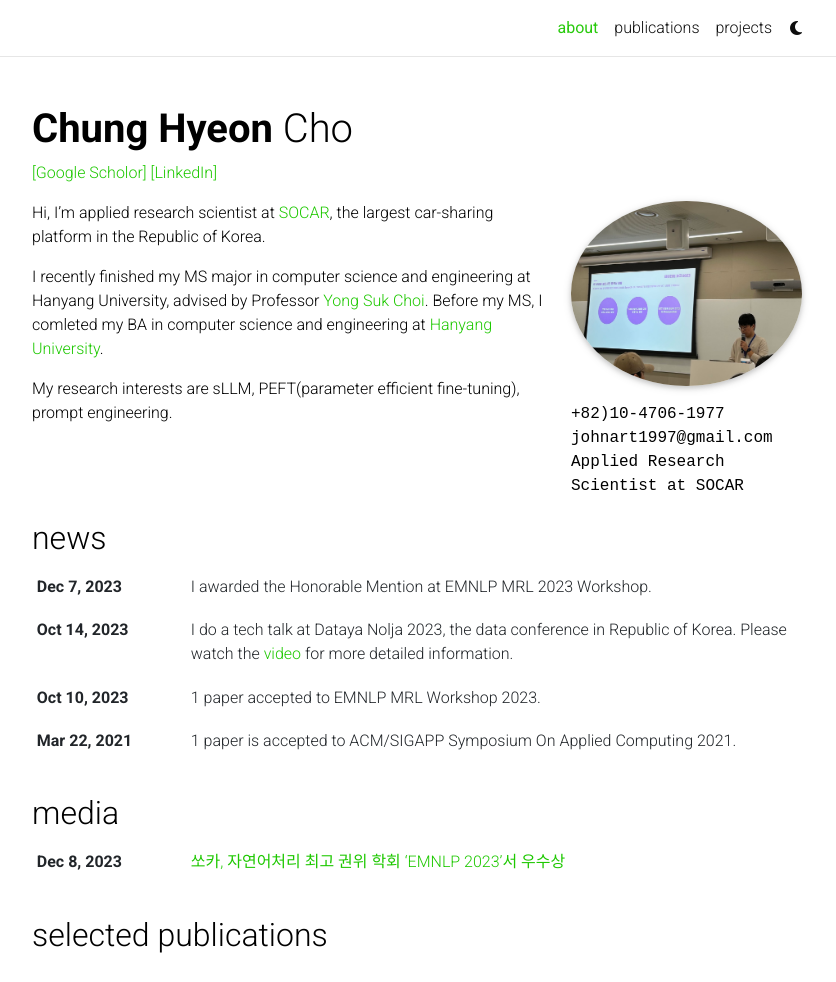
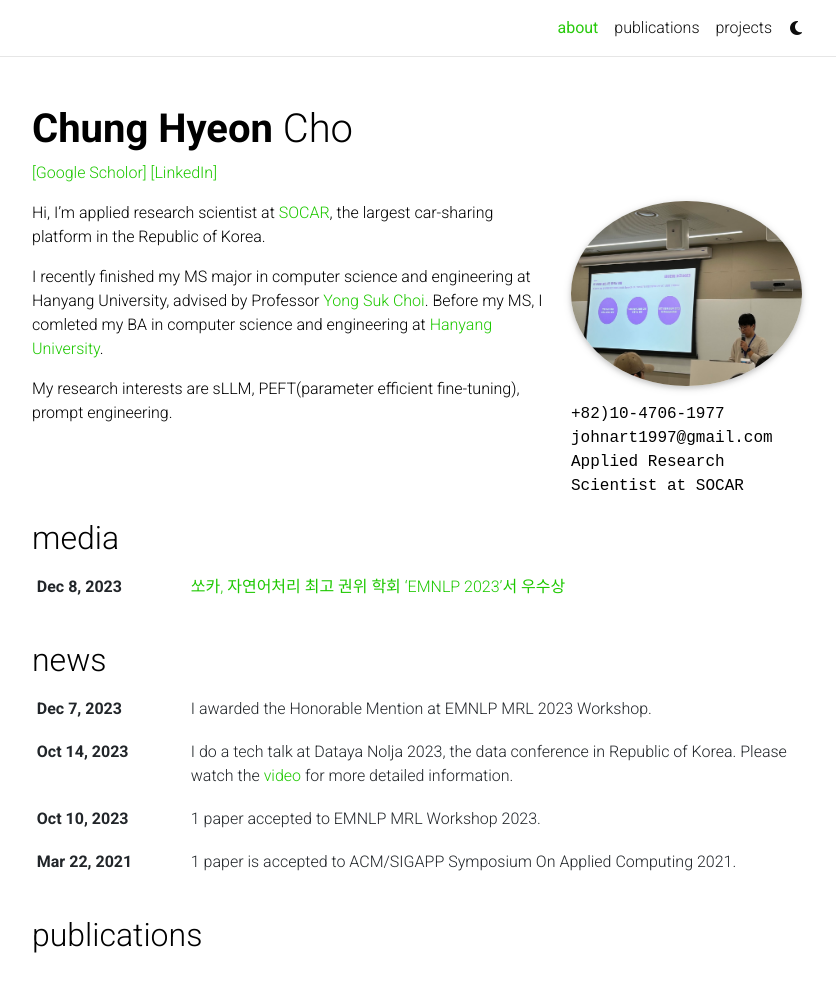
Before and after one commit to johnart-Cho/johnart-Cho.github.io, a Jekyll site: the page built from _pages/about.md, in a window 1280 px wide and 1172 px high, cut to the strip 0-982 px from the top of the window. Shown: the whole strip, without its empty margins (223-1059 px from the left). Built offline with Jekyll 4.4.1, drawn with Linux system fonts in a browser that asks for light colours; full-size pictures stand in for the smaller copies a plugin makes; comment, search, counter and statistics services are not loaded; a style sheet for code colours, icons or effects is not loaded.

Commit message:
Update about.html

```diff
--- a/_layouts/about.html
+++ b/_layouts/about.html
@@ -41,16 +41,16 @@
             {{ content }}
           </div>
 
+          <!-- Media -->
+          {% if page.media and site.announcements.enabled -%}
+            <p><h2><a href="{{ '/media/' | relative_url }}" style="color: inherit;">media</a></h2>
+            {%- include media.html limit=true %}</p>
+          {%- endif %}
+
           <!-- News -->
           {% if page.news and site.announcements.enabled -%}
             <p><h2><a href="{{ '/news/' | relative_url }}" style="color: inherit;">news</a></h2>
             {%- include news.html limit=true %}</p>
-          {%- endif %}
-
-          <!-- Media -->
-          {% if page.media and site.announcements.enabled -%}
-            <p><h2><a href="{{ '/media/' | relative_url }}" style="color: inherit;">media</a></h2>
-            {%- include media.html limit=true %}</p>
           {%- endif %}
 
           <!-- Latest posts -->
@@ -61,7 +61,7 @@
 
           <!-- Selected papers -->
           {% if page.selected_papers -%}
-            <p><h2><a href="{{ '/publications/' | relative_url }}" style="color: inherit;">selected publications</a></h2>
+            <p><h2><a href="{{ '/publications/' | relative_url }}" style="color: inherit;">publications</a></h2>
             {%- include selected_papers.html %}</p>
           {%- endif %}
 
```
